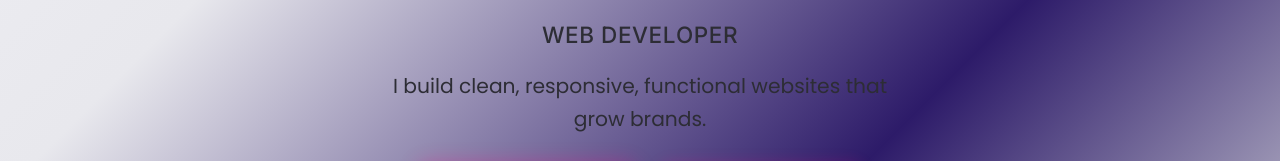
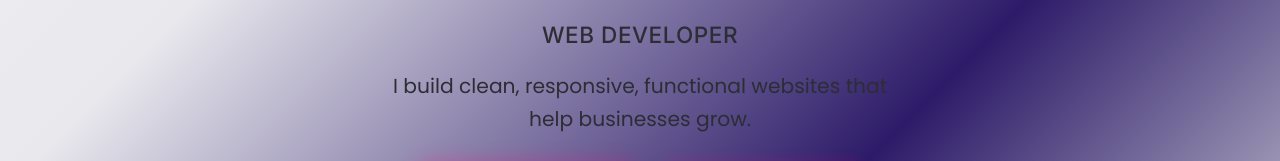
Before and after one commit to billahdotdev/billah, a React (Vite) app: page / in a window 1280 px wide. Shown: the part 428-589 px from the top of the page. Built offline with nearby package versions, Linux system fonts and the light colour scheme.

Commit message:
upadate hero description

```diff
--- a/src/sections/Hero.jsx
+++ b/src/sections/Hero.jsx
@@ -104,7 +104,8 @@ const Hero = ({ scrollToSection }) => {
               animate={{ opacity: 1 }}
               transition={{ delay: 1.2, duration: 0.5 }}
             >
-              I build clean, responsive, functional websites that grow brands.
+              I build clean, responsive, functional websites that help
+              businesses grow.
             </motion.p>
 
             <motion.div
```
